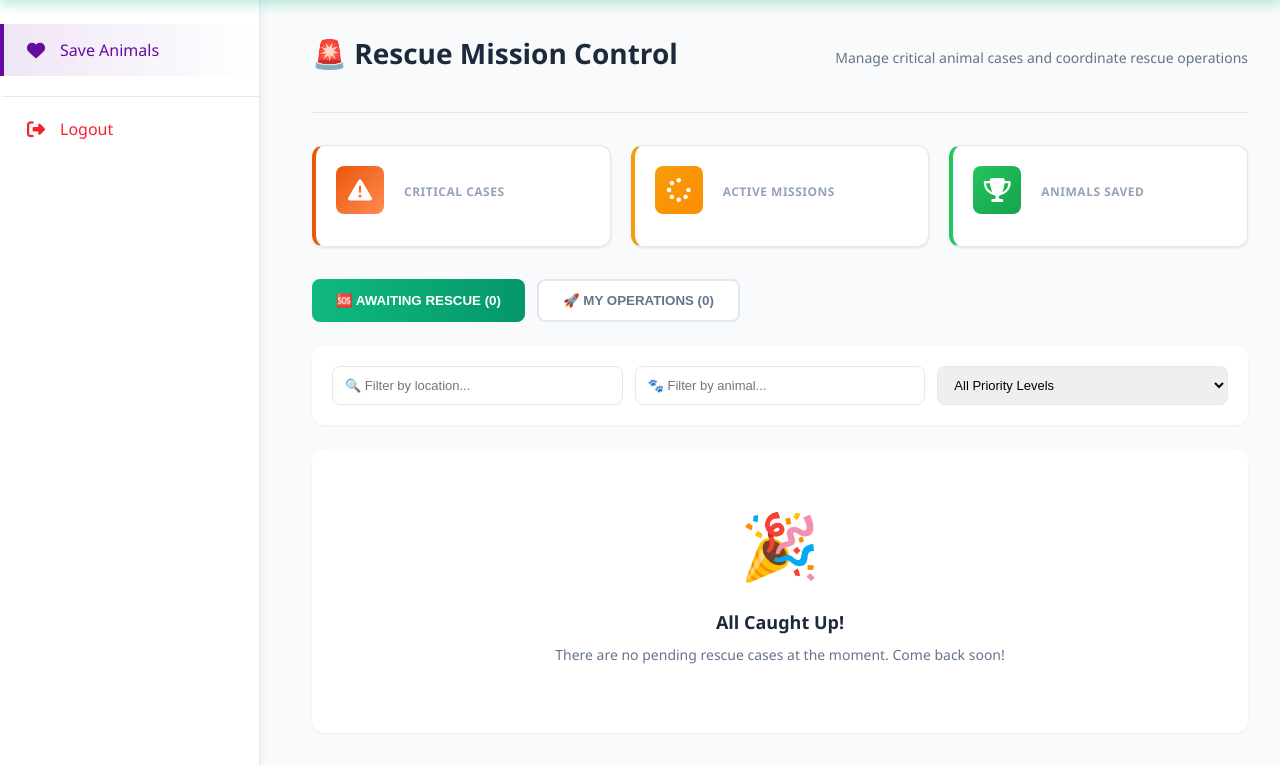
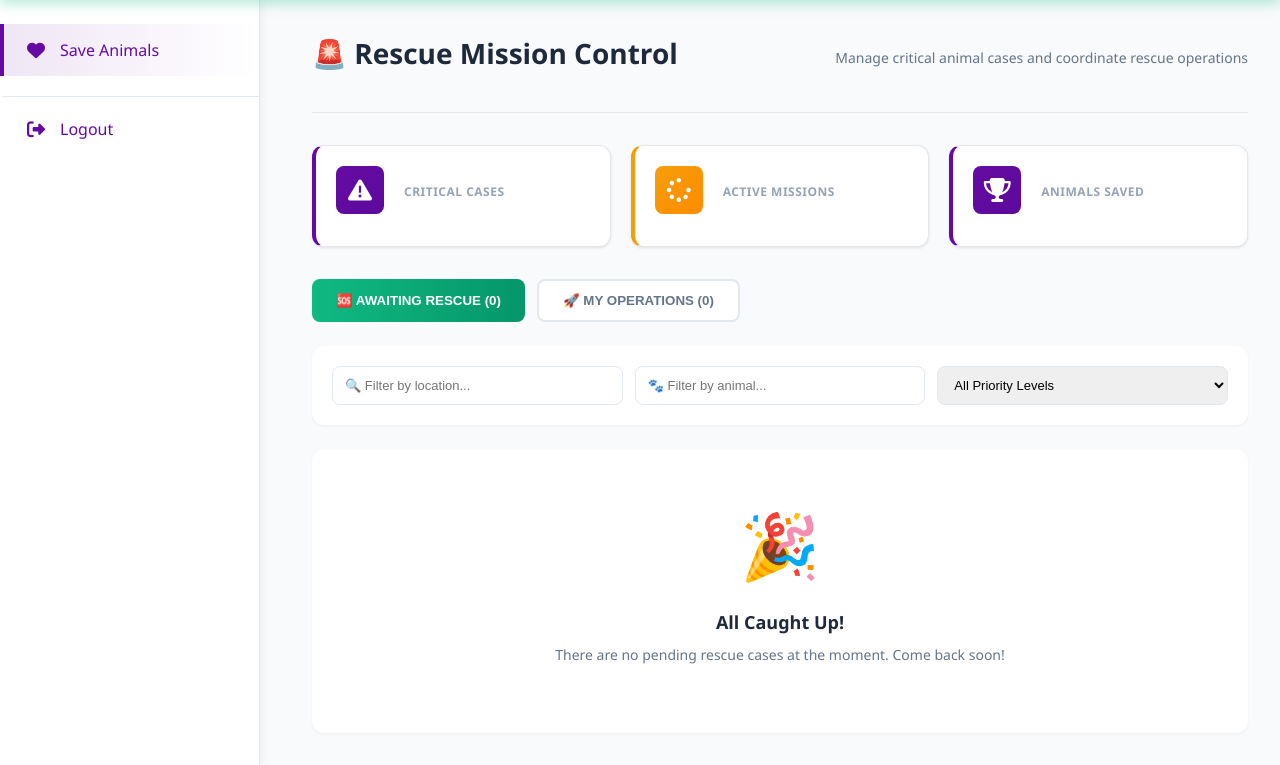
Before and after one commit to nihaarika-madhunandan/SARRS, a Flask app: template templates/rescuer/dashboard.html in a window 1280 px wide. Shown: the part 74-839 px from the top of the page. Run offline with Flask 3, Linux system fonts and the light colour scheme; the template is opened without the code that fills it, so the values that code supplies are empty.

Commit message:
style: Update button and stat card colors to enhance visual consistency in Rescuer Dashboard

```diff
--- a/templates/rescuer/dashboard.html
+++ b/templates/rescuer/dashboard.html
@@ -357,8 +357,8 @@
         }
 
         .btn-outline:hover {
-            border-color: #ea580c;
-            color: #ea580c;
+            border-color: #660ba2;
+            color: #660ba2;
         }
 
         .btn-danger {
@@ -484,7 +484,7 @@
         }
 
         .form-actions .btn-primary {
-            background: linear-gradient(90deg, #ea580c 0%, #ff8a50 100%);
+            background: linear-gradient(90deg, #660ba2 0%, #660ba2 100%);
             color: white;
         }
 
@@ -562,7 +562,7 @@
                     <i class="fas fa-heart"></i>
                     <span>Save Animals</span>
                 </a>
-                <a href="{{ url_for('logout') }}" class="nav-item" style="color: #f5222d; margin-top: 20px; border-top: 1px solid #e2e8f0; padding-top: 20px;">
+                <a href="{{ url_for('logout') }}" class="nav-item" style="color: #660ba2; margin-top: 20px; border-top: 1px solid #e2e8f0; padding-top: 20px;">
                     <i class="fas fa-sign-out-alt"></i>
                     <span>Logout</span>
                 </a>
@@ -579,8 +579,8 @@
 
             <!-- Stats -->
             <div class="stats-grid">
-                <div class="stat-card" style="border-left-color: #ea580c;">
-                    <div class="stat-icon" style="background: linear-gradient(135deg, #ea580c 0%, #ff8a50 100%);">
+                <div class="stat-card" style="border-left-color: #660ba2;">
+                    <div class="stat-icon" style="background: linear-gradient(135deg, #660ba2 0%, #5b0a9c 100%);">
                         <i class="fas fa-exclamation-triangle"></i>
                     </div>
                     <div>
@@ -597,8 +597,8 @@
                         <div class="stat-value">{{ stats.claimed }}</div>
                     </div>
                 </div>
-                <div class="stat-card" style="border-left-color: #22c55e;">
-                    <div class="stat-icon" style="background: linear-gradient(135deg, #22c55e 0%, #16a34a 100%);">
+                <div class="stat-card" style="border-left-color: #660ba2;">
+                    <div class="stat-icon" style="background: linear-gradient(135deg, #660ba2 0%, #5b0a9c 100%);">
                         <i class="fas fa-trophy"></i>
                     </div>
                     <div>
```
